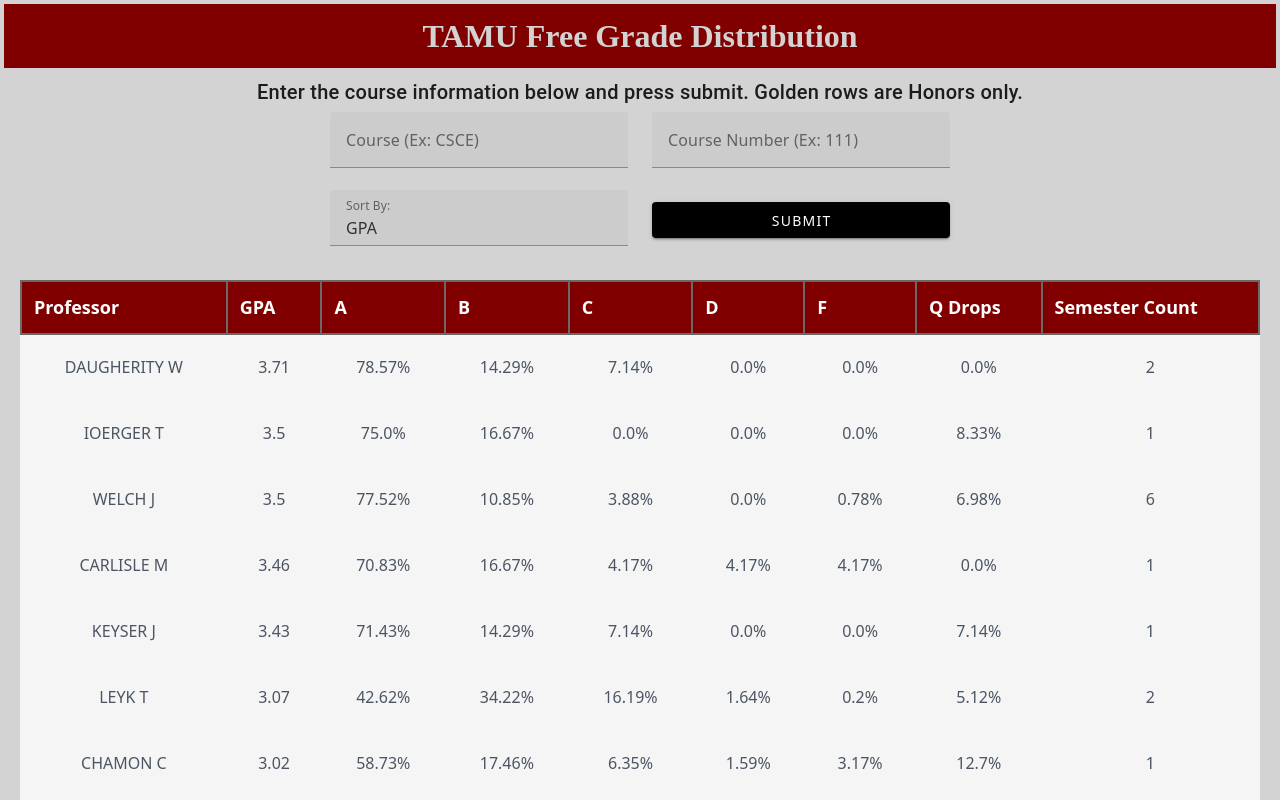
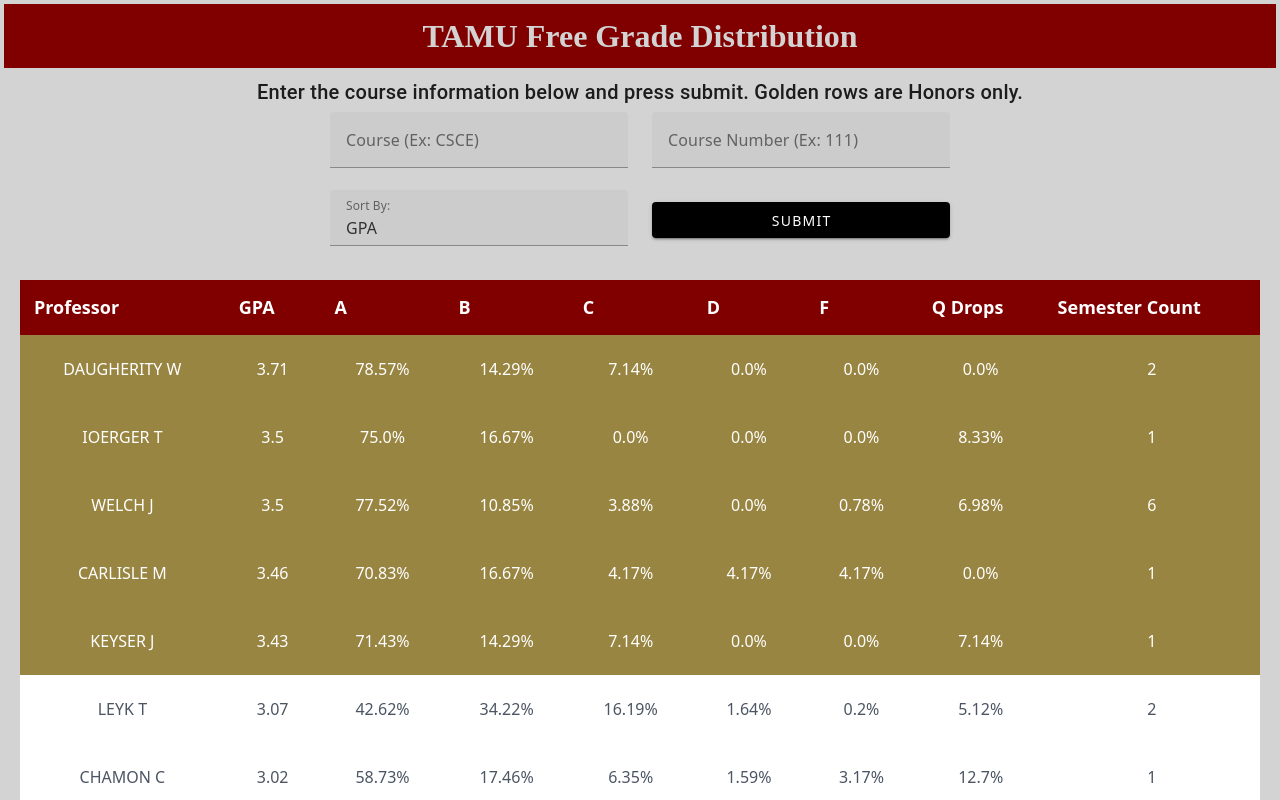
Before and after one commit to jippylong12/tamuFGD-Vue, a Vue app: page / in a window 1280 px wide. Shown: the top 800 px of the page. Built offline with nearby package versions, Linux system fonts and the light colour scheme.

Commit message:
We've brought it into parity

```diff
--- a/src/App.vue
+++ b/src/App.vue
@@ -500,6 +500,12 @@
       })
     }
 
+    function determineRowClass(row) {
+      if(row.honors) {
+        return 'honors'
+      } else {return null;}
+    }
+
     transformData();
     // expose the ref to the template
     return {
@@ -513,6 +519,7 @@
       setupCourseNumber,
       setupSortBy,
       onSubmitButtonClick,
+      determineRowClass,
     }
   },
 }
@@ -586,7 +593,7 @@
       </v-row>
       <v-row v-if="tableData.length > 0" class="px-4 mb-4">
         <v-col cols="12">
-          <DataTable :value="tableData" paginator :rows="12" :rowsPerPageOptions="[12, 25, 50]" tableStyle="min-width: 50rem">
+          <DataTable :rowClass="determineRowClass" :value="tableData" paginator :rows="12" :rowsPerPageOptions="[12, 25, 50]" tableStyle="min-width: 50rem">
             <Column v-for="header of tableHeaders" :field="header" :header="header"></Column>
           </DataTable>
         </v-col>
--- a/src/assets/main.css
+++ b/src/assets/main.css
@@ -7,9 +7,9 @@
     width: 100%
 }
 
-table, th, td {
-    border: 2px solid dimgray !important;
-    border-collapse: collapse !important;;
+th, td {
+    border: 2px solid dimgray;
+    border-collapse: collapse !important;
 }
 
 table {
@@ -24,6 +24,7 @@
 .honors {
     background-color: #998542 !important;
     border-color: #998542 !important;
+    color: white !important;
 }
 
 ul {list-style: none; margin: 0;
@@ -33,14 +34,14 @@
     padding: 12px !important;
     font-size: large  !important;;
     background-color: maroon !important;
-    color: white !important;;
+    color: white !important;
+    border-color: transparent !important;
 }
 
 td {
     padding: 20px !important;
-    text-align: center !important;;
-    background-color: whitesmoke !important;
-    border-color: whitesmoke !important;
+    text-align: center !important;
+    border-color: transparent !important;
 }
 
 h1.title {
```
Also changed, not shown: 1 other file (tests, documents, lock files or other folders).
